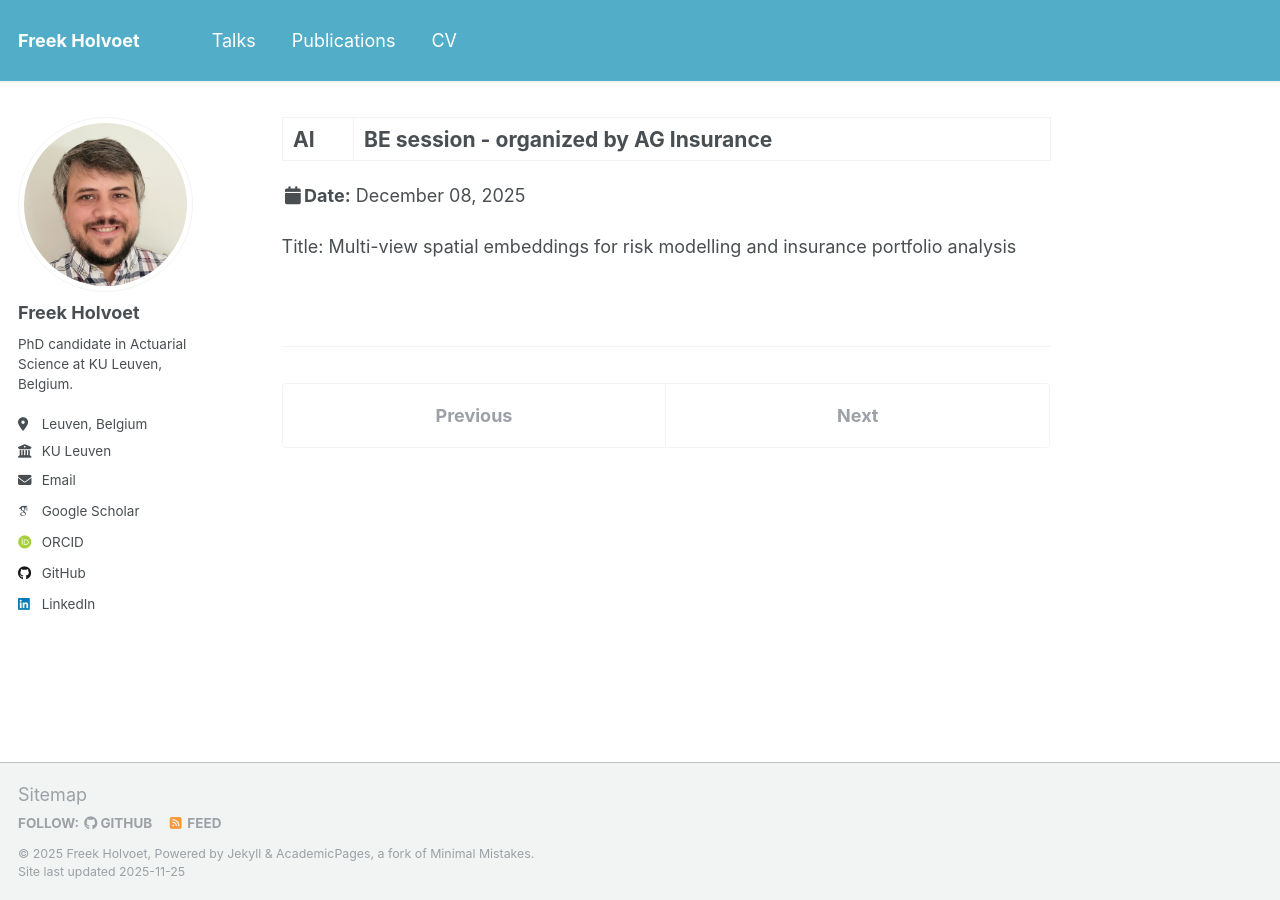
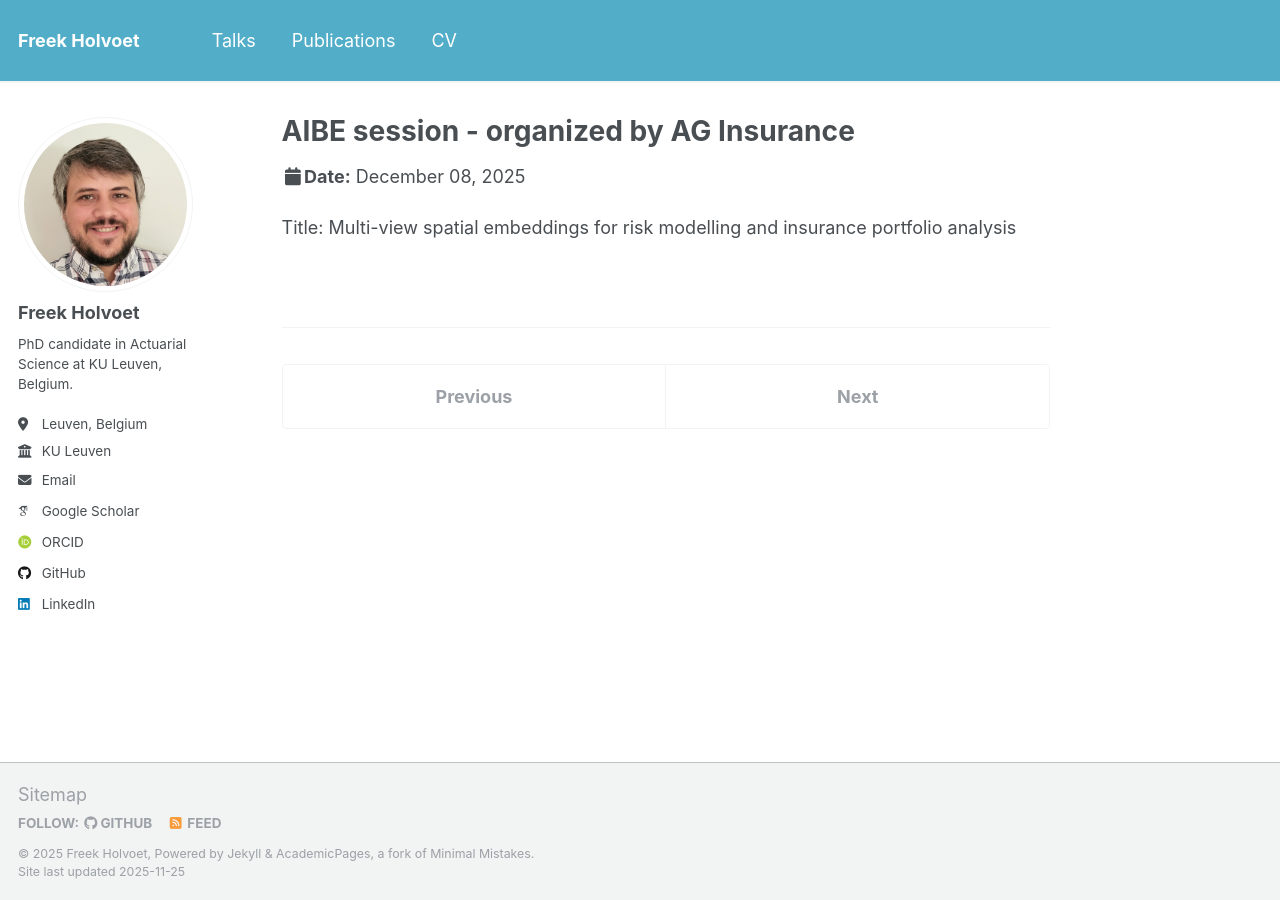
Before and after one commit to freekholvoet/freekholvoet.github.io, a Jekyll site: the page built from _talks/2025_12_IABEsession.md, in a window 1280 px wide. Built offline with Jekyll 4.4.1, drawn with Linux system fonts in a browser that asks for light colours; some web fonts are replaced.

Commit message:
typo fix

```diff
--- a/_talks/2025_12_IABEsession.md
+++ b/_talks/2025_12_IABEsession.md
@@ -1,5 +1,5 @@
 ---
-title: "AI|BE session - organized by AG Insurance"
+title: "AIBE session - organized by AG Insurance"
 collection: talks
 type: "Invited talk"
 permalink: /talks/2025_12_IABEsession
```
